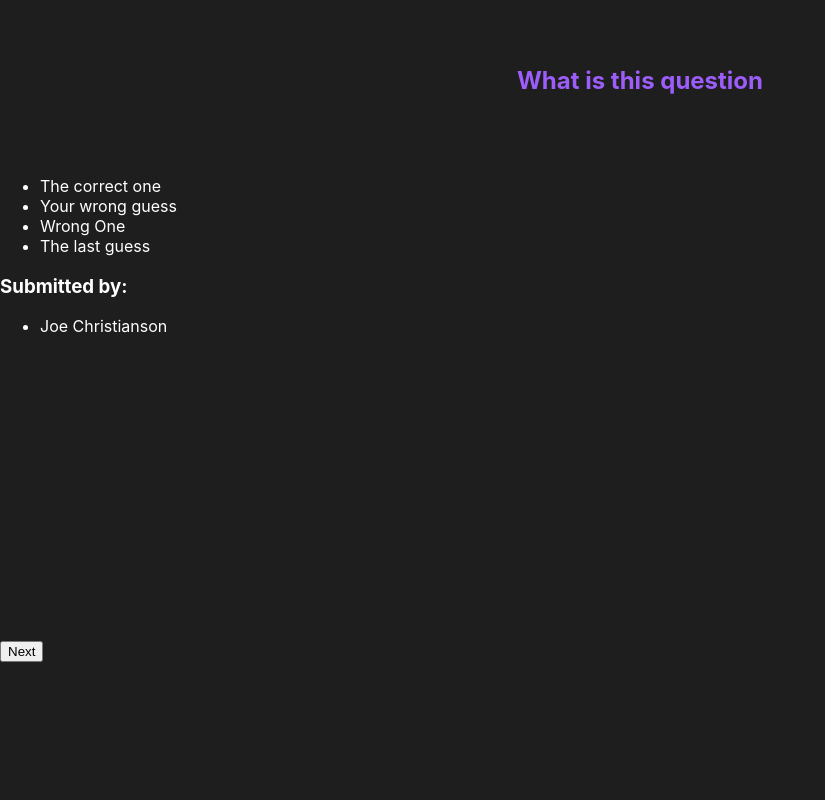
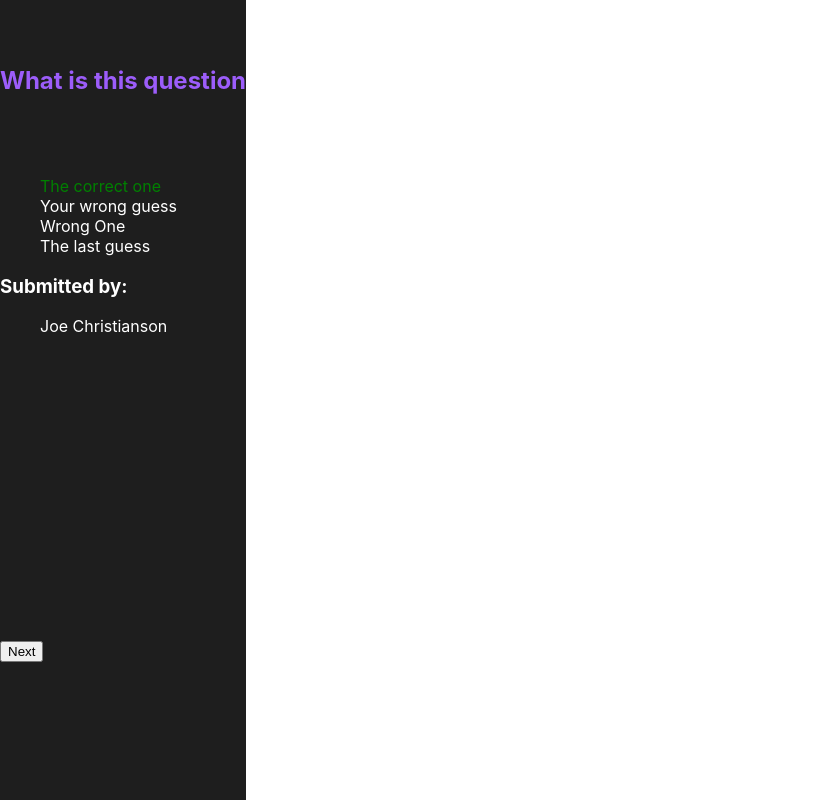
Before and after one commit to JoeChristianson/ReactNativeTrivia, a React (Create React App) app in the folder web-app/: page /test in a window 1280 px wide. Shown: the whole page, without its empty margins (0-825 px from the left). Built offline with nearby package versions, Linux system fonts and the light colour scheme.

Commit message:
added confirmscreen

```diff
--- a/web-app/src/app/features/currentQuiz/currentQuizSlice.ts
+++ b/web-app/src/app/features/currentQuiz/currentQuizSlice.ts
@@ -1,9 +1,10 @@
 import { createSlice, createAsyncThunk, PayloadAction } from '@reduxjs/toolkit';
 import Question from '../../../types/Question';
 import route from '../../../utils/fex/route';
+import addNeededFieldsForQuiz from './helpers/addNeededFieldsForQuiz';
 
 
-type Quiz = {
+export type Quiz = {
   id:string
   questions:Question[]
 }
@@ -54,6 +55,10 @@ interface AnswerQuestionPayload{
   playerAnswer:string
 }
 
+interface FinishReviewQuestionPayload{
+  _id:string
+}
+
 const currentQuizSlice = createSlice({
   name: 'currentQuizSlice',
   initialState,
@@ -71,32 +76,35 @@ const currentQuizSlice = createSlice({
       })
       state.quiz.questions = questionSet
       state.error = undefined
-    }
+    },
+    finishReviewQuestion:(state:State,action:PayloadAction<FinishReviewQuestionPayload>)=>{
+      const {_id} = action.payload
+      if(!state?.quiz){
+        return
+      }
+      const questionSet = state.quiz.questions.map((q)=>{
+        if(_id!==q._id){
+          return q
+        }
+        return {...q,reviewed:true}
+      })
+      state.quiz.questions = questionSet
+      state.error = undefined
+    },
   },
   extraReducers: (builder) => {
     builder
       .addCase(getQuiz.fulfilled, (state, action:any) => {
-        state.quiz = action.payload.quiz
-        console.log("worked",action.payload)
-
+        const quiz = action.payload.quiz
+        state.quiz = addNeededFieldsForQuiz({quiz})
       })
       .addCase(getQuiz.rejected, (state, action) => {
         state.error = action.error.message;
         console.log("error")
       })
-      // .addCase(login.fulfilled, (state, action) => {
-      //   state.status = 'fulfilled';
-      //   state.email = action.payload.email;
-      //   state.userId = action.payload.userId;
-      //   state.jwt = action.payload.jwt;
-      // })
-      // .addCase(login.rejected, (state, action) => {
-      //   state.status = 'rejected';
-      //   state.error = action.error.message;
-      // });
   }
 });
 
 
 export default currentQuizSlice.reducer;
-export const {answerQuestion} = currentQuizSlice.actions
+export const {answerQuestion,finishReviewQuestion} = currentQuizSlice.actions
--- /dev/null
+++ b/web-app/src/app/features/currentQuiz/helpers/addNeededFieldsForQuiz.ts
@@ -0,0 +1,11 @@
+import { DetailedQuizState } from "../../../../pages/Quiz/helpers/getQuizState"
+import { Quiz } from "../currentQuizSlice"
+
+const addNeededFieldsForQuiz = ({quiz}:{quiz:Quiz})=>{
+    const questions = quiz.questions.map(q=>{
+        return {...q,confirmed:false}
+    })
+    return {...quiz,questions}
+}
+
+export default addNeededFieldsForQuiz
--- a/web-app/src/components/CurrentQuestion/index.scss
+++ b/web-app/src/components/CurrentQuestion/index.scss
@@ -27,6 +27,12 @@
                 opacity: 1;
                 background:rgb(206, 216, 13);
                 // font-weight: 700;
+            }
+            &.correct{
+                background:green;
+            }
+            &.wrong{
+                background: red;
             }
             &:hover{
                 opacity: 1;
--- a/web-app/src/components/CurrentQuestion/index.tsx
+++ b/web-app/src/components/CurrentQuestion/index.tsx
@@ -6,6 +6,7 @@ import { AppDispatch } from "../../app/store"
 import { useDispatch } from "react-redux"
 import { answerQuestion } from "../../app/features/currentQuiz/currentQuizSlice"
 import getScrambledAnswers from "../../utils/question/getScrambledAnswers"
+import QuestionResult from "../QuestionResult"
 
 type Props = {
     question:Question
@@ -20,14 +21,24 @@ const CurrentQuestion = ({question}:Props)=>{
     const options = [...otherOptions,correctAnswer]
     const [scrambledAnswers,setScrambledAnswers] = useState<null|string[]>(null)
     const handleSelect = (option:string)=>{
+        if(hasChosen){
+            return
+        }
         setCurrentSelection(option)
     }
+    const [hasChosen,setHasChosen] = useState(false)
 
     const handleSubmit = ()=>{
+        setHasChosen(true)
+    }
+
+    const handleNext = ()=>{
         if(!currentSelection){
             return
         }
         dispatch(answerQuestion({_id,playerAnswer:currentSelection}))
+        setCurrentSelection(null)
+        setHasChosen(false)
     }
 
     useEffect(()=>{
@@ -35,7 +46,6 @@ const CurrentQuestion = ({question}:Props)=>{
         setScrambledAnswers(scrambledAnswers)
         setCurrentSelection(null)
     },[question])
-
 
     return<main className="current-question-cont">
         <header>
@@ -46,13 +56,19 @@ const CurrentQuestion = ({question}:Props)=>{
             </header>
         <section className="current-question-options">
             {(scrambledAnswers||options).map((option:string,index:number)=>{
-                return<div onClick={()=>handleSelect(option)} className={`option ${option===currentSelection?"selected":""}`}>
+
+                const correct = hasChosen&&option===correctAnswer
+
+                const wrong = hasChosen&&option!==correctAnswer&&option===currentSelection
+
+                return<div key={index} onClick={()=>handleSelect(option)} className={`option ${option===currentSelection?"selected":""} ${correct?"correct":""} ${wrong?"wrong":""}`}>
                     {option}
                 </div>
             })}
         </section>
         {currentSelection&&<footer>
-            <button onClick={handleSubmit}>Confirm Answer</button>
+            {!hasChosen&&<button onClick={handleSubmit}>Confirm Answer</button>}
+            {hasChosen&&<button onClick={handleNext}>Next Question</button>}
         </footer>
         }
     </main>
--- a/web-app/src/components/QuestionResult/index.scss
+++ b/web-app/src/components/QuestionResult/index.scss
@@ -3,5 +3,12 @@
 
 .question-result-main{
     @include main;
-
+    ul{
+        list-style: none;
+        li{
+            &.correct-answer{
+                color:green;
+            }
+        }
+    }
 }
--- a/web-app/src/components/QuestionResult/index.tsx
+++ b/web-app/src/components/QuestionResult/index.tsx
@@ -1,24 +1,31 @@
 import { FontAwesomeIcon } from "@fortawesome/react-fontawesome"
 import Question from "../../types/Question"
 import "./index.scss"
+import { AppDispatch } from "../../app/store"
+import { useDispatch } from "react-redux"
+import { finishReviewQuestion } from "../../app/features/currentQuiz/currentQuizSlice"
 
 interface Props {
     question:Question
-    guess:string
+}
+
+
+const QuestionResult = ({question}:Props)=>{
+
+    const {query,correctAnswer,otherOptions,submitterName,youtubeURL,xProfile,playerAnswer} = question
+    const dispatch:AppDispatch = useDispatch()
+
+const answeredCorrectly = playerAnswer===correctAnswer
+
+const otherOnes = otherOptions.filter(o=>o!==playerAnswer)
+const hasCredit = submitterName||youtubeURL||xProfile
+
+const handleNext = ()=>{
+    dispatch(finishReviewQuestion({_id:question._id}))
 
 }
 
 
-const QuestionResult = ({question,guess}:Props)=>{
-
-    const {query,correctAnswer,otherOptions,submitterName,youtubeURL,xProfile} = question
-
-const answeredCorrectly = guess===correctAnswer
-
-const otherOnes = otherOptions.filter(o=>o!==guess)
-const hasCredit = submitterName||youtubeURL||xProfile
-
-console.log({submitterName})
     return<main className="question-result-main">
         <header className="full">
             <h2 className="center">{query}</h2>
@@ -29,7 +36,7 @@ console.log({submitterName})
 
     <li className={`correct-answer ${answeredCorrectly&&"got-it"}`}>{correctAnswer}</li>
 {!answeredCorrectly&&<li className="wrong-guess">
-    {guess}
+    {playerAnswer}
     </li>}
 {otherOnes.map((option,index)=>{
     return<li className="other-ones"  key={index}>{option}</li>
@@ -45,7 +52,7 @@ console.log({submitterName})
     </div>}
 </section>
 <footer>
-    <button>Next</button>
+    <button onClick={handleNext}>Next</button>
 </footer>
     </main>
 }
--- a/web-app/src/pages/Quiz/helpers/getQuizState.ts
+++ b/web-app/src/pages/Quiz/helpers/getQuizState.ts
@@ -14,6 +14,10 @@ type DetailedQuestionState = {
     questionNumber:number
     playerAnswer?:string
     status:QuestionStatus
+    confirmed?:boolean
+    submitterName?:string
+    youtubeURL?:string
+    xProfile?:string
 }
 
 export type DetailedQuizState = DetailedQuestionState[]
--- a/web-app/src/pages/Test/index.tsx
+++ b/web-app/src/pages/Test/index.tsx
@@ -13,15 +13,13 @@ const Test = ()=>{
             "Wrong One","Your wrong guess","The last guess"
         ],
         submitterName:"Joe Christianson",
-
+        playerAnswer:"Your wrong guess"
 
     }
 
-    const guess = "Your wrong guess"
 
     return<QuestionResult
     question={question}
-    guess={guess}
     ></QuestionResult>}
 
 export default Test
--- a/web-app/src/style/_mixins.scss
+++ b/web-app/src/style/_mixins.scss
@@ -8,6 +8,7 @@
     grid-template-columns: 1fr 1fr 1fr;
 grid-template-rows: 1fr 3fr 1fr;
 color:white;
+max-width: fit-content;
 .full{
     grid-column: 1/4;
 }
--- a/web-app/src/types/Question.ts
+++ b/web-app/src/types/Question.ts
@@ -7,6 +7,7 @@ type Question = {
     submitterName?:"Joe Christianson",
     youtubeURL?:"youtube.com",
     xProfile?:"joeman234"
+    reviewed?:boolean
 }
 
 export default Question
```
